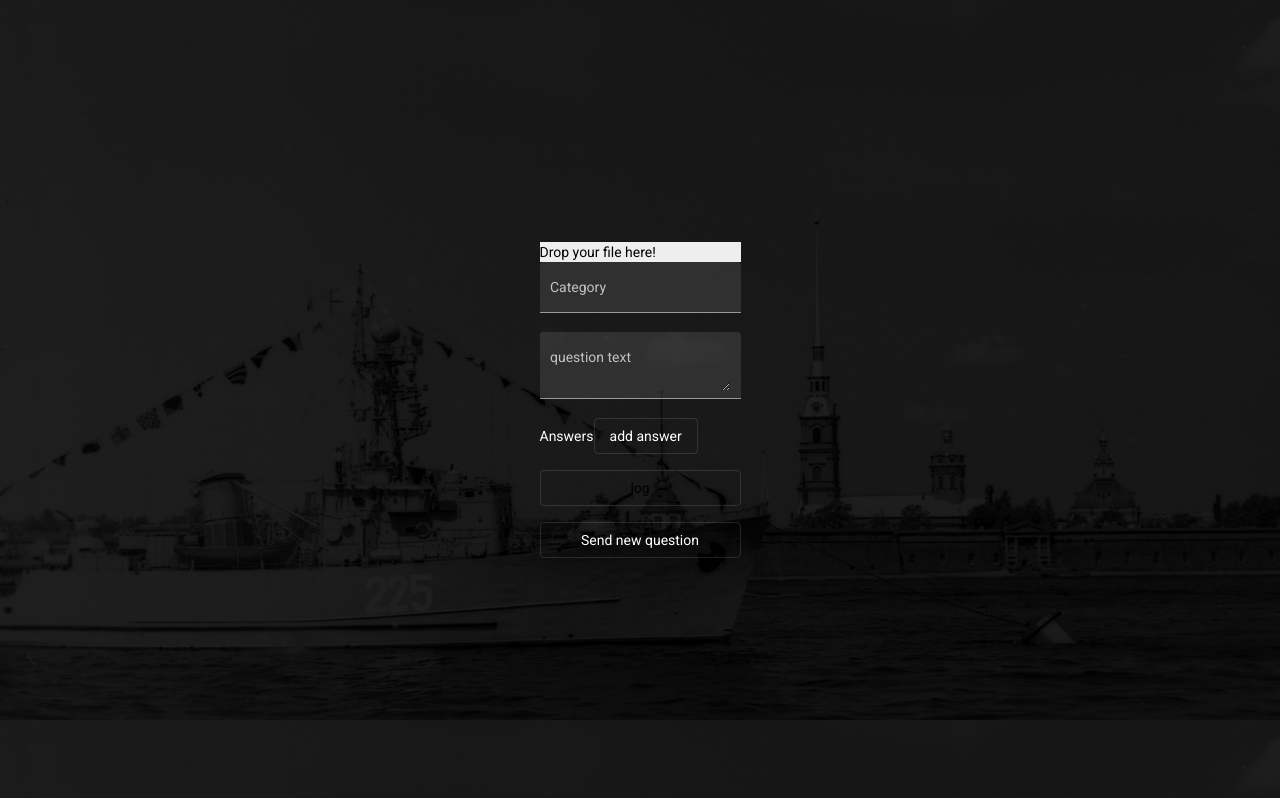
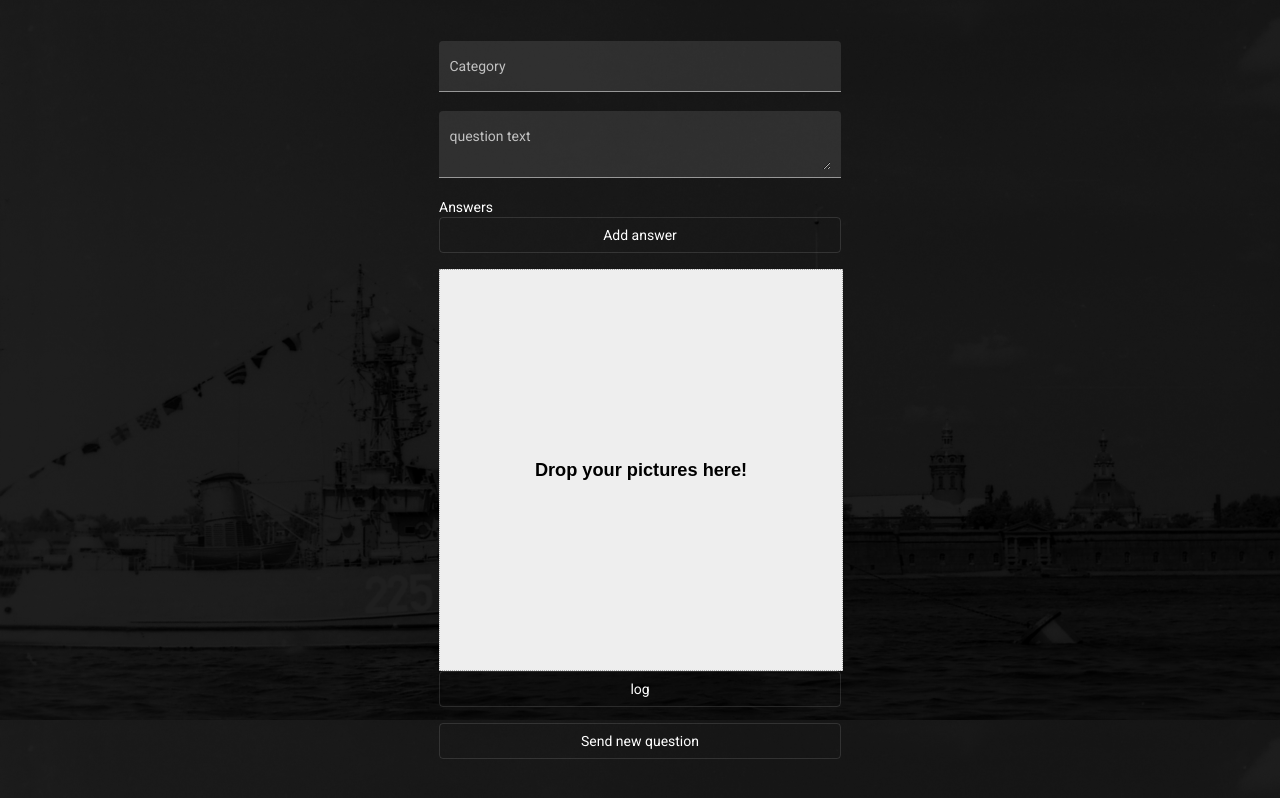
Before and after one commit to ITMO-Petro-I/quizz-frontend, an Angular app: page /editor in a window 1280 px wide. Built offline with nearby package versions, Linux system fonts and the light colour scheme.

Commit message:
refactor: refactor dom, add some styles

```diff
--- a/src/app/editor/editor.component.css
+++ b/src/app/editor/editor.component.css
@@ -70,8 +70,31 @@
 
 .answers-button {
   margin-bottom: 1rem;
+  color: white;
 }
 
 /*.col-12 .rmpm .dropzone {*/
 /*  !*height: 130%;*!*/
 /*}*/
+
+
+.dropzone {
+  min-height: 400px;
+  min-width: 400px;
+  display: table;
+  width: 100%;
+  background-color: #eee;
+  border: dotted 1px #aaa;
+}
+
+.text-wrapper {
+  display: table-cell;
+  vertical-align: middle;
+}
+
+.centered {
+  font-family: sans-serif;
+  font-size: 1.3em;
+  font-weight: bold;
+  text-align: center;
+}
--- a/src/app/editor/editor.component.html
+++ b/src/app/editor/editor.component.html
@@ -1,10 +1,5 @@
 <div class="add-button">
   <div class="form">
-    <div class="col-12 rmpm dropzone" appDrag (files)="filesDropped($event)">
-      <div class="text-wrapper">
-        <div class="centered">Drop your file here!</div>
-      </div>
-    </div>
     <div class="question-form">
       <mat-form-field class="question-category" appearance="fill">
         <mat-label>Category</mat-label>
@@ -23,7 +18,12 @@
           <textarea matInput [(ngModel)]="questionForm.answers[i]" ngModel [ngModelOptions]="{updateOn: 'blur'}"></textarea>
           <mat-checkbox (change)="changeCorrectAnswer(answer)">Correct answer</mat-checkbox>
         </div>
-        <button mat-stroked-button color="white" class="answers-button" (click)="onClick()">add answer</button>
+      </div>
+      <button mat-stroked-button color="white" class="answers-button" (click)="onClick()">Add answer</button>
+      <div class="col-12 rmpm dropzone" appDrag (files)="filesDropped($event)">
+        <div class="text-wrapper">
+          <div class="centered">Drop your pictures here!</div>
+        </div>
       </div>
       <button mat-stroked-button color="white" class="answers-button" (click)="log(questionForm)">log</button>
       <button mat-stroked-button color="white" class="send-button" (click)="sendQuestion()">Send new question</button>
```
